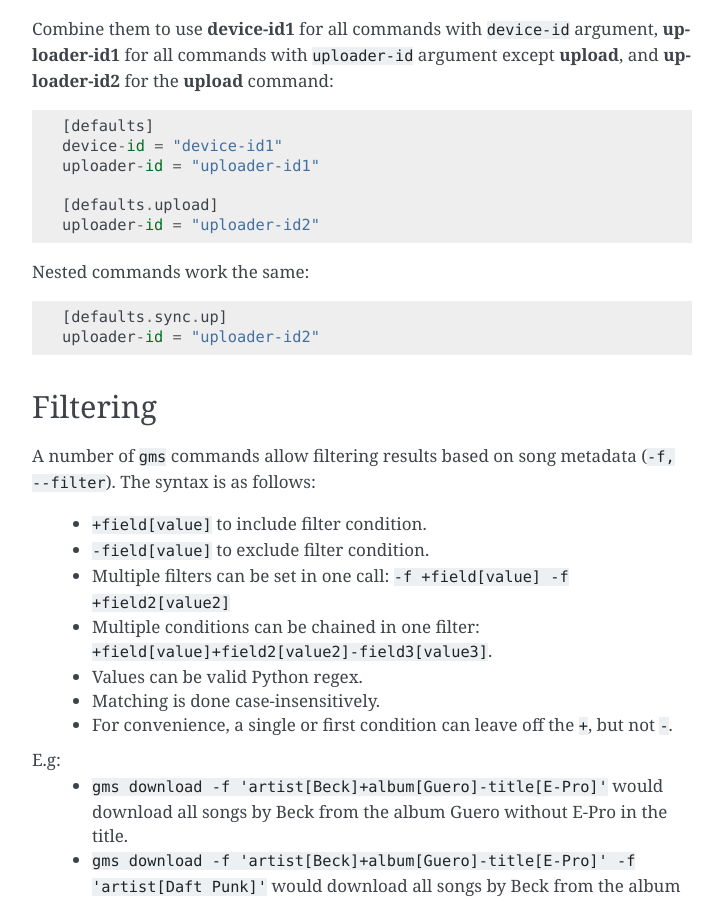
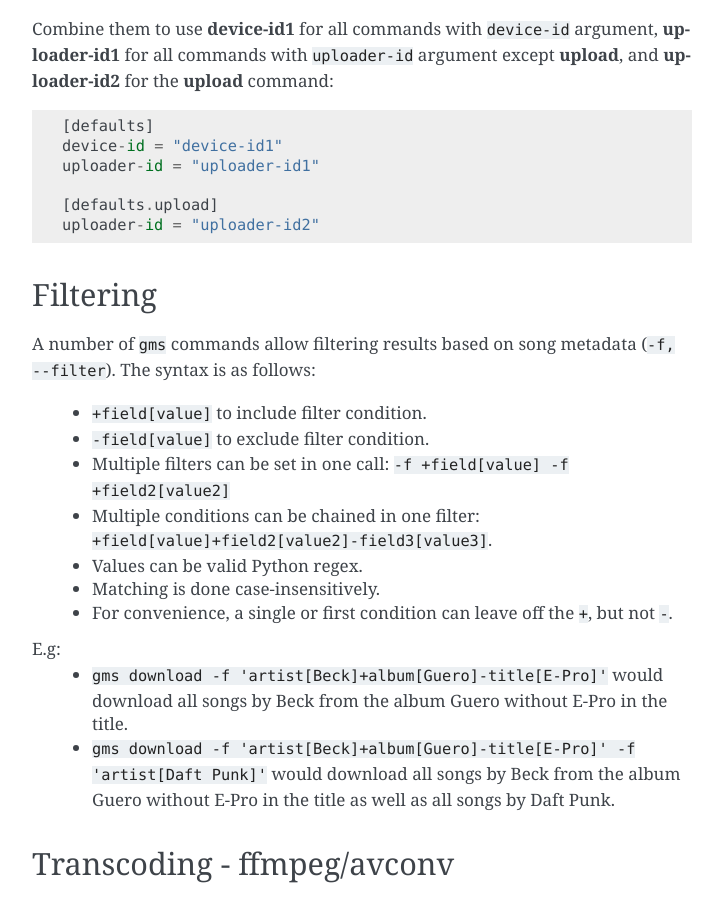
Before and after one commit to thebigmunch/google-music-scripts, a Sphinx documentation site: the page built from docs/index.rst, in a window 1280 px wide and 900 px high, scrolled down 981 px. Shown: the whole window, without its empty margins (388-1111 px from the left). Built offline with Sphinx 7.4.7, drawn with Linux system fonts in a browser that asks for light colours.

Commit message:
Remove docs reference to nested sync commands

```diff
--- a/docs/index.rst
+++ b/docs/index.rst
@@ -52,11 +52,6 @@ and **uploader-id2** for the **upload** command::
 	uploader-id = "uploader-id1"
 
 	[defaults.upload]
-	uploader-id = "uploader-id2"
-
-Nested commands work the same::
-
-	[defaults.sync.up]
 	uploader-id = "uploader-id2"
 
 
```
